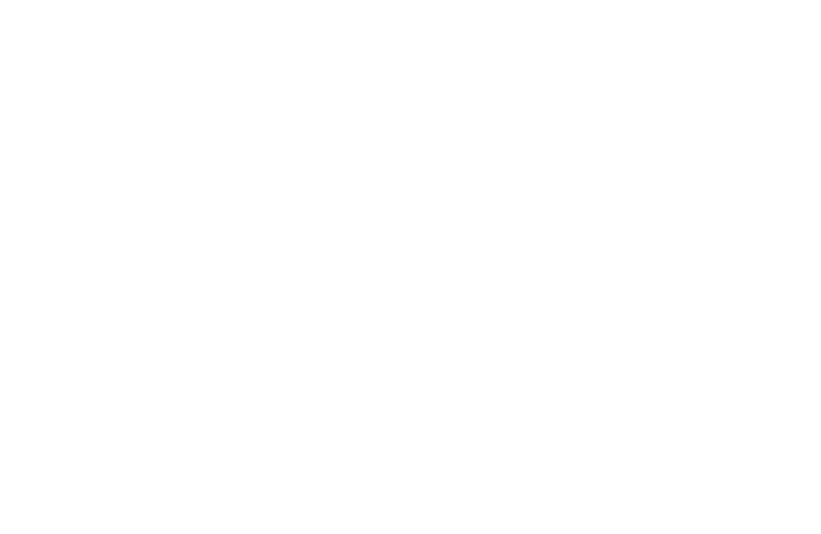
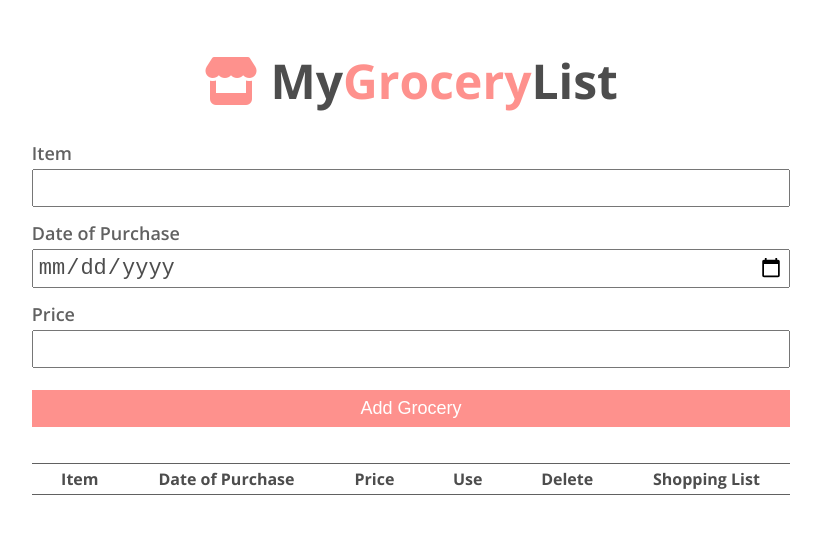
Before and after one commit to programmer-heeney/grocery-list, a plain HTML site: page index.html in a window 1280 px wide. Shown: the whole page, without its empty margins (229-1050 px from the left). Drawn offline with nearby package versions, Linux system fonts and the light colour scheme.

Commit message:
CSS: Navbar + Form + Table

```diff
--- a/index.html
+++ b/index.html
@@ -12,8 +12,44 @@
       crossorigin="anonymous"
     ></script>
     <link rel="stylesheet" href="style.css" />
-    <title>Grocery List</title>
+    <title>My Grocery List</title>
     <script src="main.js" defer></script>
   </head>
-  <body></body>
+  <body>
+    <nav class="navbar">
+      <h1>
+        <i class="fas fa-store text-primary"></i> My<span class="text-primary"
+          >Grocery</span
+        >List
+      </h1>
+    </nav>
+    <form id="grocery-form">
+      <div class="form__group">
+        <label for="item">Item</label>
+        <input type="text" id="item" calss="form-control" />
+      </div>
+      <div class="form__group">
+        <label for="date">Date of Purchase</label>
+        <input type="date" id="date" calss="form-control" />
+      </div>
+      <div class="form__group">
+        <label for="price">Price</label>
+        <input type="number" id="price" calss="form-control" />
+      </div>
+      <input type="submit" value="Add Grocery" class="submit__btn" />
+    </form>
+    <table class="table">
+      <thead>
+        <tr>
+          <th>Item</th>
+          <th>Date of Purchase</th>
+          <th>Price</th>
+          <th>Use</th>
+          <th>Delete</th>
+          <th>Shopping List</th>
+        </tr>
+      </thead>
+      <tbody id="grocery-list"></tbody>
+    </table>
+  </body>
 </html>
--- a/style.css
+++ b/style.css
@@ -0,0 +1,123 @@
+/* Global */
+:root {
+  /* Color */
+  --color-white: #ffffff;
+  --color-light-white: #eeeeee;
+  --color-dark-white: #bdbdbd;
+  --color-pink: #fe918d;
+  --color-dark-pink: #ff6863;
+  --color-grey: #616161;
+  --color-light-grey: #7c7979;
+  --color-dark-grey: #4d4d4d;
+  --color-blue: #73aace;
+  --color-yellow: #fff7d1;
+  --color-orange: #feb546;
+  --color-black: #000000;
+
+  /* Font size */
+  --font-xlarge: 48px;
+  --font-large: 28px;
+  --font-medium: 22px;
+  --font-regular: 18px;
+  --font-small: 16px;
+  --font-micro: 14px;
+
+  /* Font weight */
+  --weight-bold: 700;
+  --weight-semi-bold: 600;
+  --weight-regular: 400;
+
+  /* Size */
+  --size-border-radius: 4px;
+
+  /* Animation */
+  --animation-duration: 300ms;
+}
+
+/* Universal tags */
+* {
+  box-sizing: border-box;
+}
+
+body {
+  font-family: "Open Sans", sans-serif;
+  cursor: default;
+}
+
+h1 {
+  font-size: var(--font-xlarge);
+  color: var(--color-dark-grey);
+  margin-bottom: 28px;
+}
+
+label {
+  font-size: var(--font-regular);
+  font-weight: var(--weight-semi-bold);
+  padding-bottom: 4px;
+  color: var(--color-grey);
+}
+
+input {
+  margin-bottom: 14px;
+  padding: 4px;
+}
+
+/* Novbar */
+.navbar {
+  display: flex;
+  justify-content: center;
+}
+
+.text-primary {
+  color: var(--color-pink);
+}
+
+/* Grocery form */
+#grocery-form {
+  width: 60%;
+  display: flex;
+  flex-direction: column;
+  margin: auto;
+}
+
+.form__group {
+  display: flex;
+  flex-direction: column;
+}
+
+#item,
+#date,
+#price {
+  font-size: var(--font-medium);
+  color: var(--color-dark-grey);
+}
+
+.submit__btn {
+  font-size: var(--font-regular);
+  background-color: var(--color-pink);
+  border: none;
+  outline: none;
+  margin-top: 8px;
+  padding: 8px 0;
+  color: var(--color-white);
+}
+
+.submit__btn:hover {
+  background-color: var(--color-dark-pink);
+  cursor: pointer;
+}
+
+/* Table */
+.table {
+  width: 60%;
+  margin: auto;
+  margin-top: 22px;
+  border-collapse: collapse;
+}
+
+th {
+  padding: 4px 28px;
+  color: var(--color-dark-grey);
+  border-top: 1px solid var(--color-grey);
+  border-bottom: 1px solid var(--color-grey);
+}
```
